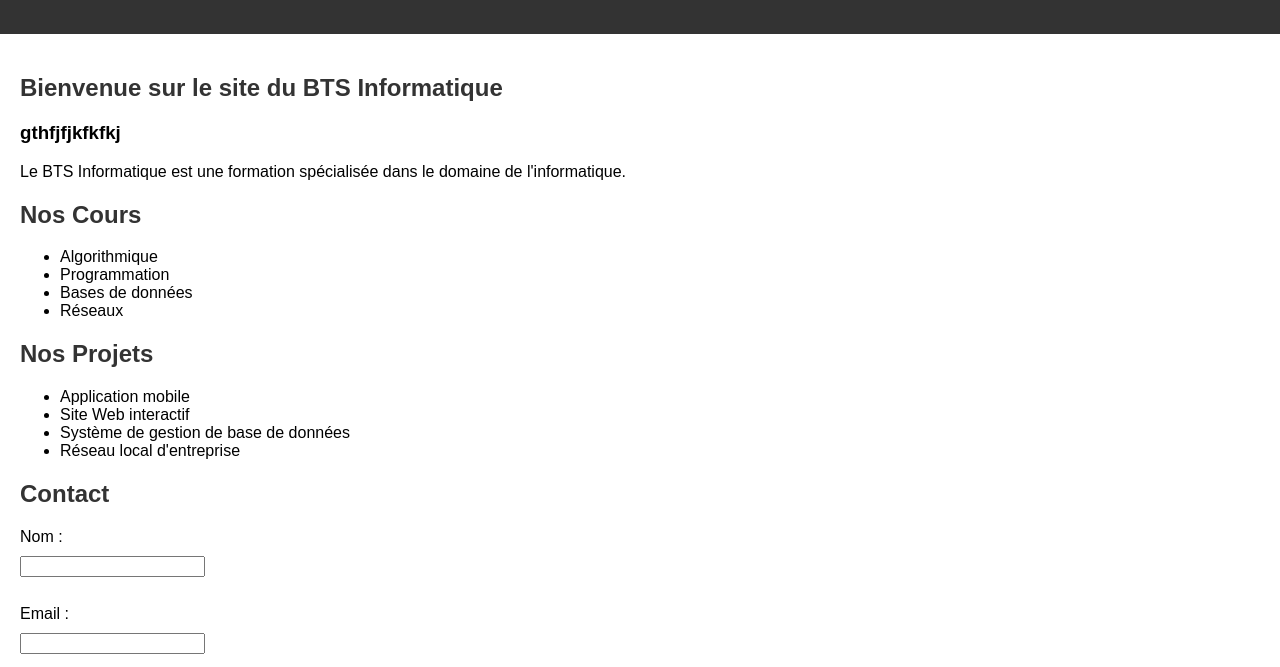
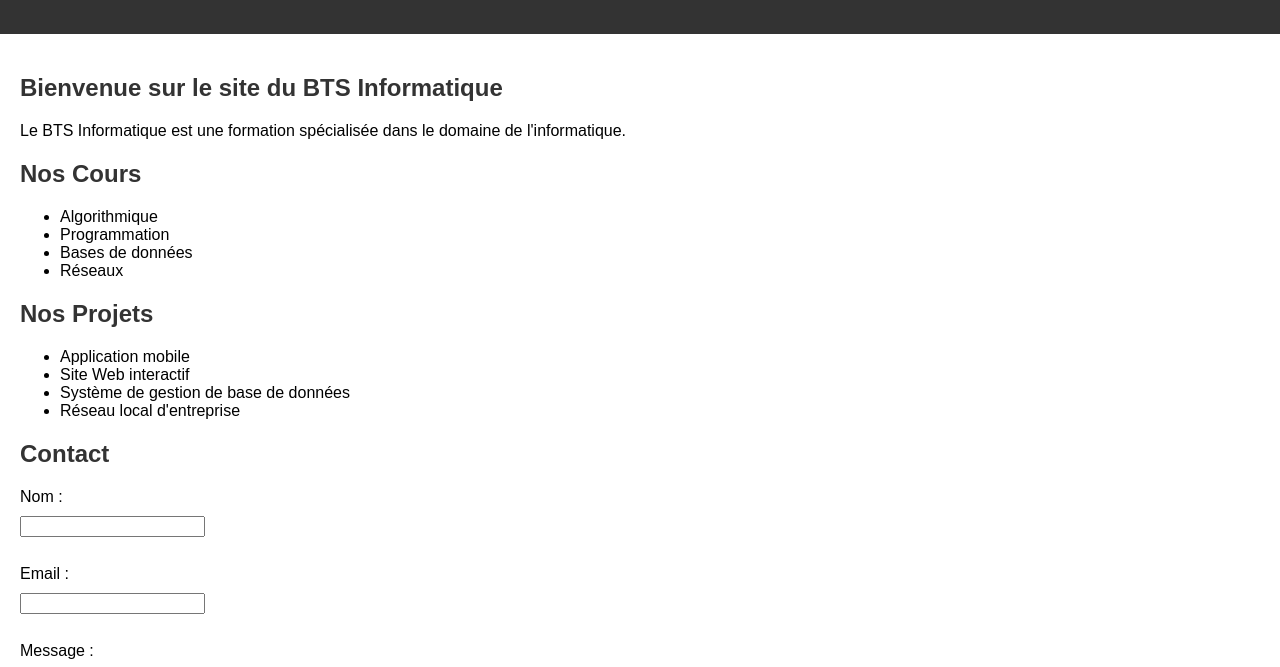
Before and after one commit to lennysmicky/site-projet-bts-2023, a plain HTML site: page index.html in a window 1280 px wide. Shown: the part 93-760 px from the top of the page. Drawn offline with Linux system fonts and the light colour scheme.

Commit message:
Update index.html

```diff
--- a/index.html
+++ b/index.html
@@ -20,7 +20,7 @@
   <main>
     <section>
       <h2>Bienvenue sur le site du BTS Informatique</h2>
-      <h3>gthfjfjkfkfkj</h3>
+
       <p>Le BTS Informatique est une formation spécialisée dans le domaine de l'informatique.</p>
     </section>
 
```
